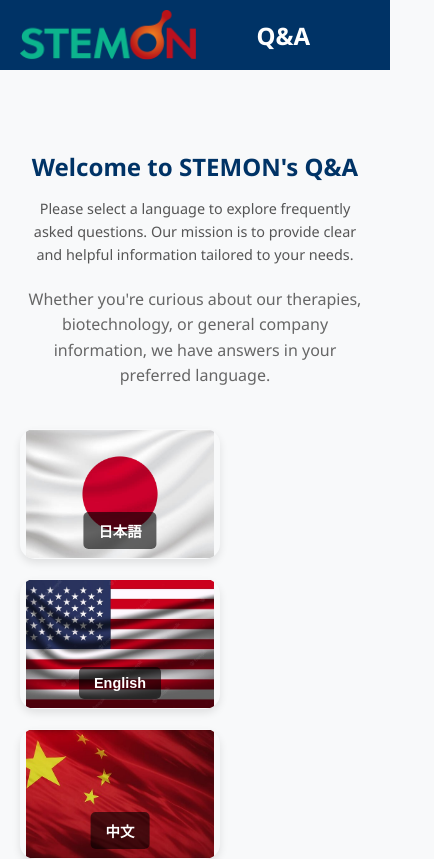
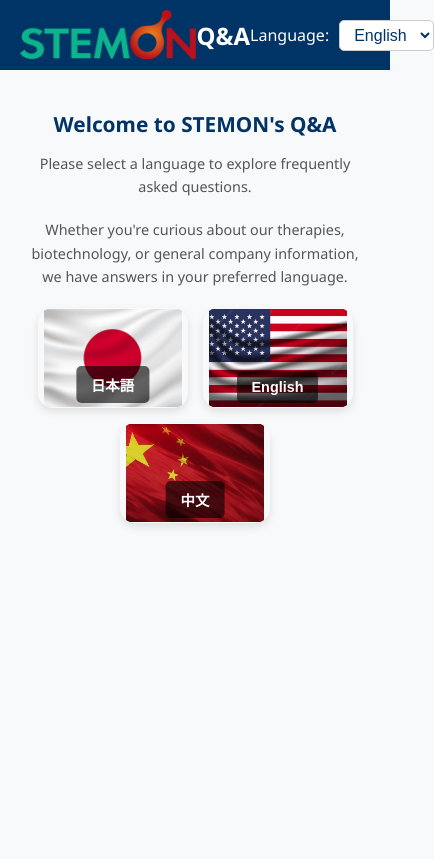
Before and after one commit to Saidakhmad77/Q-A, a plain HTML site: page index.html in a window 390 px wide. Shown: the whole page, 434 px wide, since content can reach past the window. Drawn offline with Linux system fonts and the light colour scheme.

Commit message:
Added translation and language selection to the landing page

```diff
--- a/index.html
+++ b/index.html
@@ -7,25 +7,31 @@
     <link rel="stylesheet" href="style.css">
 </head>
 <body class="index-page">
+    <!-- HEADER -->
     <header class="header">
         <img src="images/logo-color.png" alt="STEMON Logo" class="logo">
         <h1>Q&A</h1>
+        <div class="language-selector">
+            <label for="header-language">Language:</label>
+            <select id="header-language" onchange="changeLanguage(this.value)">
+                <option value="en" selected>English</option>
+                <option value="zh">中文</option>
+                <option value="jp">日本語</option>
+            </select>
+        </div>
     </header>
+    <!-- MAIN CONTENT -->
     <main class="main-language">
         <div class="welcome-message">
-            <h2>Welcome to STEMON's Q&A</h2>
-            <p>
-                Please select a language to explore frequently asked questions. Our mission is to provide clear and
-                helpful information tailored to your needs.
-            </p>
-            <p class="additional-text">
-                Whether you're curious about our therapies, biotechnology, or general company information, we have answers in your preferred language.
-            </p>
+            <h2 id="welcome-title">Welcome to STEMON's Q&A</h2>
+            <p id="welcome-text">Please select a language to explore frequently asked questions.</p>
+            <p class="additional-text" id="welcome-additional">Whether you're curious about our therapies, biotechnology, or general company information, we have answers in your preferred language.</p>
         </div>
         <div class="language-options">
             <button class="language-button" onclick="navigateToQnA('jp')">
                 <img src="images/japan.jpg" alt="Japanese Flag">
                 <div class="text-overlay">日本語</div>
+            </button>
             <button class="language-button" onclick="navigateToQnA('en')">
                 <img src="images/usa.jpg" alt="English Flag">
                 <div class="text-overlay">English</div>
@@ -34,7 +40,6 @@
                 <img src="images/china.jpg" alt="Chinese Flag">
                 <div class="text-overlay">中文</div>
             </button>
-            </button>
         </div>
     </main>
     <script src="script.js"></script>
--- a/script.js
+++ b/script.js
@@ -73,3 +73,46 @@
     setLanguage(currentLanguage);
     loadQuestions(translations, currentLanguage);
 });
+
+const translations = {
+    en: {
+        welcomeTitle: "Welcome to STEMON's Q&A",
+        welcomeText: "Please select a language to explore frequently asked questions.",
+        welcomeAdditional: "Whether you're curious about our therapies, biotechnology, or general company information, we have answers in your preferred language."
+    },
+    zh: {
+        welcomeTitle: "欢迎来到 STEMON 的问答",
+        welcomeText: "请选择一种语言，以探索常见问题。",
+        welcomeAdditional: "无论您对我们的疗法、生物技术或一般公司信息感到好奇，我们都有您所需的答案。"
+    },
+    jp: {
+        welcomeTitle: "STEMON のQ&Aへようこそ",
+        welcomeText: "よくある質問を探すために言語を選択してください。",
+        welcomeAdditional: "当社の治療法やバイオテクノロジー、一般的な会社情報についての回答をご用意しています。"
+    }
+};
+
+function changeLanguage(lang) {
+    localStorage.setItem('selectedLanguage', lang);
+
+    document.getElementById('welcome-title').innerText = translations[lang].welcomeTitle;
+    document.getElementById('welcome-text').innerText = translations[lang].welcomeText;
+    document.getElementById('welcome-additional').innerText = translations[lang].welcomeAdditional;
+
+    const languageDropdown = document.getElementById('header-language');
+    if (languageDropdown) {
+        languageDropdown.value = lang;
+    }
+}
+
+function loadLanguage() {
+    const savedLanguage = localStorage.getItem('selectedLanguage') || 'en';
+    changeLanguage(savedLanguage);
+}
+
+window.onload = loadLanguage;
+
+function navigateToQnA(lang) {
+    localStorage.setItem('selectedLanguage', lang);
+    window.location.href = `qna.html?lang=${lang}`;
+}
--- a/style.css
+++ b/style.css
@@ -1,5 +1,6 @@
 @import url('https://fonts.googleapis.com/css2?family=Noto+Sans:wght@400;600;700&display=swap');
 
+/* General Styling */
 body {
     font-family: 'Noto Sans', Arial, sans-serif;
     margin: 0;
@@ -31,6 +32,31 @@
     height: 50px;
 }
 
+.index-page .language-selector {
+    display: flex;
+    align-items: center;
+    gap: 10px;
+    font-size: 1rem;
+    color: white;
+}
+
+.index-page .language-selector select {
+    padding: 5px 10px;
+    font-size: 1rem;
+    border-radius: 5px;
+    border: 1px solid #ccc;
+    outline: none;
+    background-color: white;
+    color: #003366;
+    transition: all 0.3s ease;
+    cursor: pointer;
+}
+
+.index-page .language-selector select:hover {
+    background-color: #e5f1ff;
+    border: 1px solid #005bb3;
+}
+
 .index-page .main-language {
     margin-top: 80px;
     padding: 0 20px;
@@ -49,17 +75,11 @@
     margin-bottom: 20px;
 }
 
-.index-page .welcome-message .additional-text {
-    font-size: 1rem;
-    color: #666;
-    margin-top: 15px;
-}
-
 .index-page .language-options {
     display: flex;
     justify-content: center;
     gap: 30px;
-    margin-top: 80px;
+    margin-top: 40px;
     flex-wrap: wrap;
 }
 
@@ -84,7 +104,7 @@
 
 .index-page .language-button .text-overlay {
     position: absolute;
-    bottom: 3px;
+    bottom: 5px;
     left: 50%;
     transform: translateX(-50%);
     background-color: rgba(0, 0, 0, 0.6);
@@ -95,6 +115,8 @@
     border-radius: 5px;
     text-align: center;
 }
+
+/* ---------- RESPONSIVENESS ---------- */
 
 @media screen and (max-width: 1024px) {
     .index-page .welcome-message h2 {
@@ -108,18 +130,16 @@
     .index-page .language-options {
         gap: 20px;
     }
-}
-
-@media screen and (max-width: 768px) {
-    .index-page .language-options {
-        flex-direction: column;
-        gap: 20px;
-        margin-top: 40px;
-    }
 
     .index-page .language-button {
         width: 250px;
         height: 160px;
+    }
+}
+
+@media screen and (max-width: 768px) {
+    .index-page .main-language {
+        margin-top: 40px;
     }
 
     .index-page .welcome-message h2 {
@@ -128,6 +148,18 @@
 
     .index-page .welcome-message p {
         font-size: 1rem;
+        padding: 0 10px;
+    }
+
+    .index-page .language-options {
+        flex-direction: row;
+        gap: 15px;
+        margin-top: 20px;
+    }
+
+    .index-page .language-button {
+        width: 180px;
+        height: 120px;
     }
 }
 
@@ -136,21 +168,22 @@
         font-size: 1.5rem;
     }
 
-    .index-page .language-button {
-        width: 200px;
-        height: 130px;
-    }
-
     .index-page .welcome-message h2 {
-        font-size: 1.5rem;
+        font-size: 1.3rem;
     }
 
     .index-page .welcome-message p {
         font-size: 0.9rem;
+        padding: 0 10px;
+    }
+
+    .index-page .language-button {
+        width: 150px;
+        height: 100px;
     }
 
     .index-page .language-button .text-overlay {
-        bottom: 10px;
+        bottom: 5px;
         font-size: 0.9rem;
     }
 }
```
Also changed, not shown: qna.html (+2 -2 lines).
